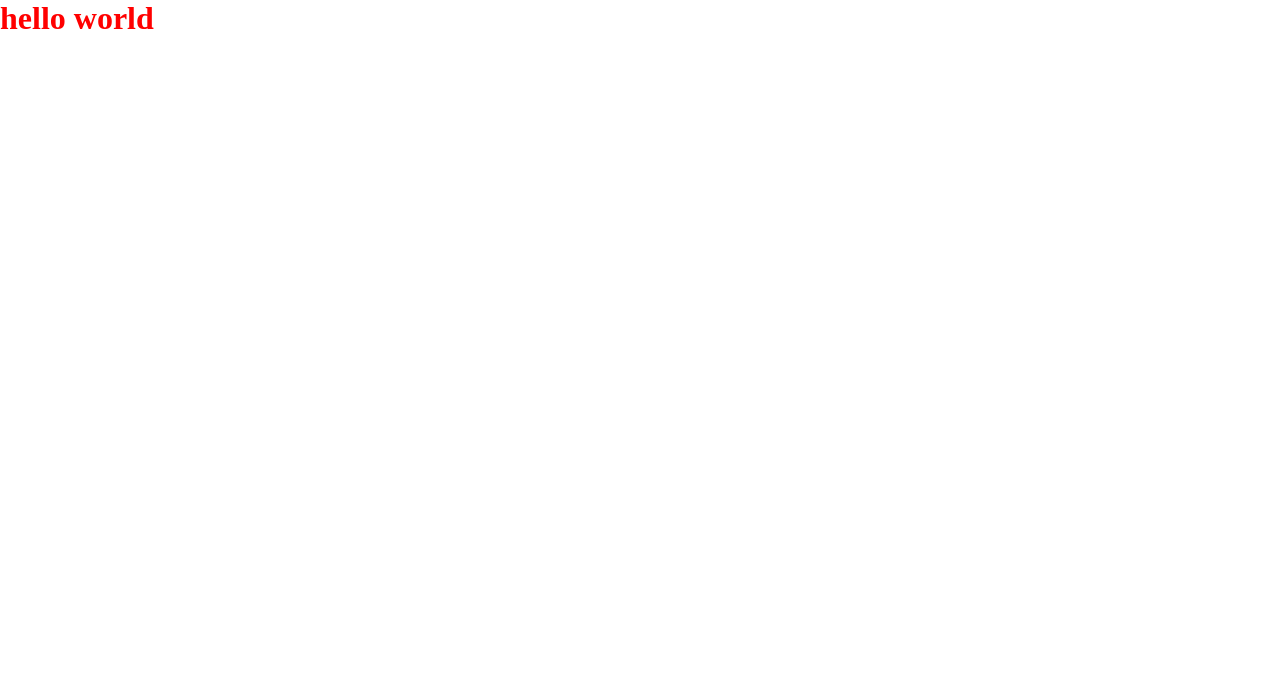
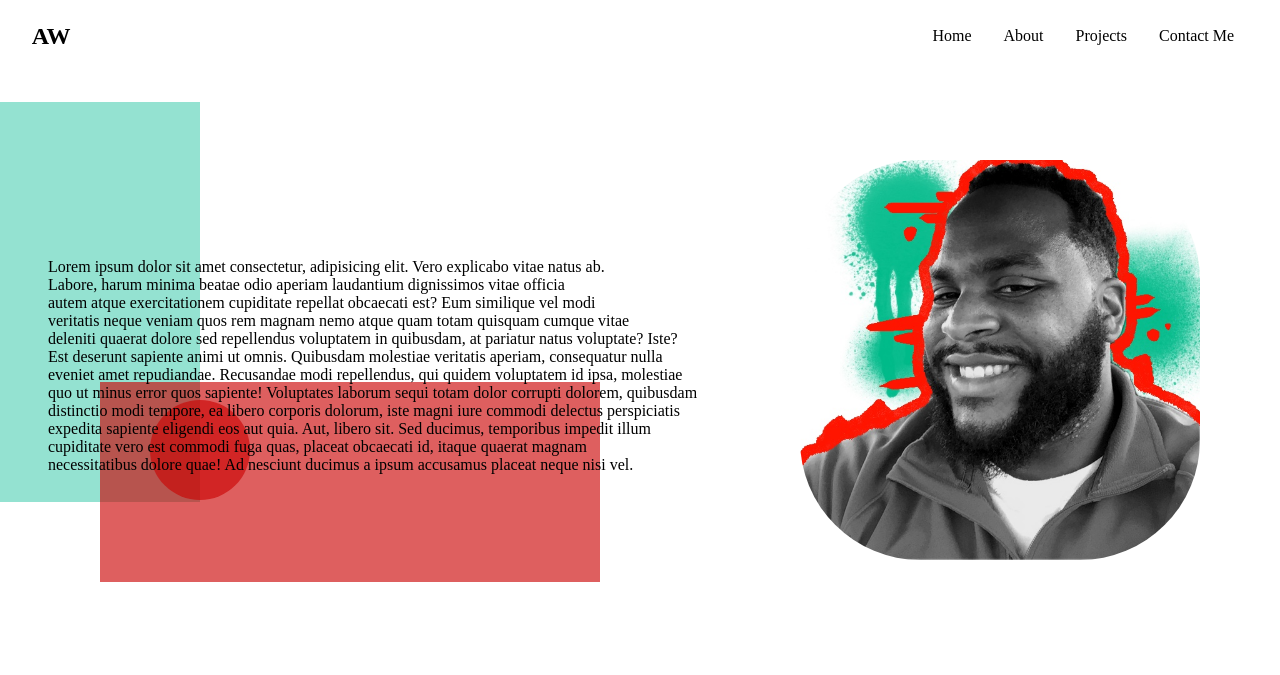
Before and after one commit to AntwaunW/Antwaun-personal-Landing-Page, a plain HTML site: page Main-HTML/home.html in a window 1280 px wide. Drawn offline with Linux system fonts and the light colour scheme.

Commit message:
Complete page one

```diff
--- a/Main-CSS/home.css
+++ b/Main-CSS/home.css
@@ -3,8 +3,87 @@
     margin: 0;
     box-sizing: border-box;
 }
+/* Upper Navigation Bar */
+#logo {
+    display: flex;
+    padding: 10px;
+}
 
-h1 {
-    color: red;
-    border-color: yellow;
+#upper-nav {
+    display: flex;
+    justify-content: center;
+    align-items: center;
+    padding: .2rem;
 }
+
+#nav-bar-top {
+    display: flex;
+    justify-content: flex-end;
+    padding: .5rem;
+    margin-left: 65%;
+}
+
+.nav {
+    padding: 1rem;
+    text-decoration: none;
+    color: black;
+}
+
+/* Page One Content */
+
+.dev-image {
+    display: flex;
+    position: absolute;
+    border-radius: 30%;
+    left: 50rem;
+    top: 10rem;
+    /* code below contributes to image fade affect */
+    opacity: 0;
+    transition: opacity 3s ease-in;
+}
+/* Contributes to the fading affect of image */
+.dev-image.visible {
+    opacity: 1;
+}
+
+.profile-msg {
+    font-size: medium;
+}
+
+.profile-msg {
+    display: flex;
+    justify-self:flex-start;
+    position: absolute;
+    top: 12rem;
+    padding: 3rem;
+}
+
+/* Blue background square */
+#block-1 {
+    background-color: rgba(8, 187, 148, 0.433);
+    height: 400px;
+    width: 200px;
+    position: relative;
+    top: 30px;
+}
+
+/* Red background square */
+#block-2 {
+    background-color: rgba(203, 4, 4, 0.637);
+    height: 200px;
+    width: 500px;
+    position: relative;
+    left: 100px;
+    bottom: 90px;
+}
+
+/* Background Circle */
+#circle-1 {
+    background-color: rgba(203, 4, 4, 0.637);
+    height: 100px;
+    width: 100px;
+    position: absolute;
+    bottom: 300px;
+    left: 150px;
+    border-radius: 50%;
+}
--- a/Main-HTML/home.html
+++ b/Main-HTML/home.html
@@ -3,12 +3,51 @@
 <head>
     <meta charset="UTF-8">
     <meta name="viewport" content="width=device-width, initial-scale=1.0">
+    <script src="https://kit.fontawesome.com/398fca0c2c.js" crossorigin="anonymous"></script>
     <title>Anwaun's Landing Page</title>
     <link href="/Main-CSS/home.css" rel="Stylesheet">
 </head>
 <body>
-    <h1 class="hello">hello world</h1>
+    <!-- Entire Upper Nav Container -->
+     <section>
+        <div id="upper-nav">
+            <!-- Logo -->
+            <div id="logo">
+                <h2>AW</h2>
+            </div>
 
+            <!-- Navbar -->
+            <nav id="nav-bar-top">
+                <a href="#" alt="Home" class="nav">Home</a>
+                <a href="#" alt="About" class="nav">About</a>
+                <a href="#" alt="Projects" class="nav">Projects</a>
+                <a href="#" alt="Contact Me" class="nav">Contact Me</a>
+            </nav>
+        </div>
+        <!-- Page one content -->
+        <div id="pg-1">
+            <div id="block-1"></div>
+            <div id="block-2"></div>
+            <div id="circle-1"></div>
+            <p class="profile-msg">
+            <br>Lorem ipsum dolor sit amet consectetur, adipisicing elit. Vero explicabo vitae natus ab.
+            <br>Labore, harum minima beatae odio aperiam laudantium dignissimos vitae officia
+            <br>autem atque exercitationem cupiditate repellat obcaecati est? Eum similique vel modi
+            <br>veritatis neque veniam quos rem magnam nemo atque quam totam quisquam cumque vitae
+            <br>deleniti quaerat dolore sed repellendus voluptatem in quibusdam, at pariatur natus voluptate? Iste?
+            <br>Est deserunt sapiente animi ut omnis. Quibusdam molestiae veritatis aperiam, consequatur nulla
+            <br>eveniet amet repudiandae. Recusandae modi repellendus, qui quidem voluptatem id ipsa, molestiae
+            <br>quo ut minus error quos sapiente! Voluptates laborum sequi totam dolor corrupti dolorem, quibusdam
+            <br>distinctio modi tempore, ea libero corporis dolorum, iste magni iure commodi delectus perspiciatis
+            <br>expedita sapiente eligendi eos aut quia. Aut, libero sit. Sed ducimus, temporibus impedit illum
+            <br>cupiditate vero est commodi fuga quas, placeat obcaecati id, itaque quaerat magnam
+            <br>necessitatibus dolore quae! Ad nesciunt ducimus a ipsum accusamus placeat neque nisi vel.</p>
+            <a href="/Main-HTML/about.html" alt="about me"><img class="dev-image" id="dev-image" src="/Images.jpg/IMG_0024.JPG" alt="developer-image" height="400" width="400"></a>
+
+        </div>
+    </section>
+
+    <!-- JavaScript Code -->
     <script src="/Main-JS/index.js" charset="UTF-8">
 
     </script>
--- a/Main-JS/index.js
+++ b/Main-JS/index.js
@@ -1 +1,5 @@
-//alert("hello world")
+//block of code that makes my image fade in on page load
+window.onload = function() {
+    const img = document.getElementById("dev-image");
+    img.classList.add("visible");
+}
```
Also changed, not shown: Images.jpg/IMG_0024.JPG (added), Main-CSS/projects.css (added), Main-HTML/about-me.html (deleted), Main-HTML/about.html (added), Main-HTML/projects.html (added), 1 other file.
